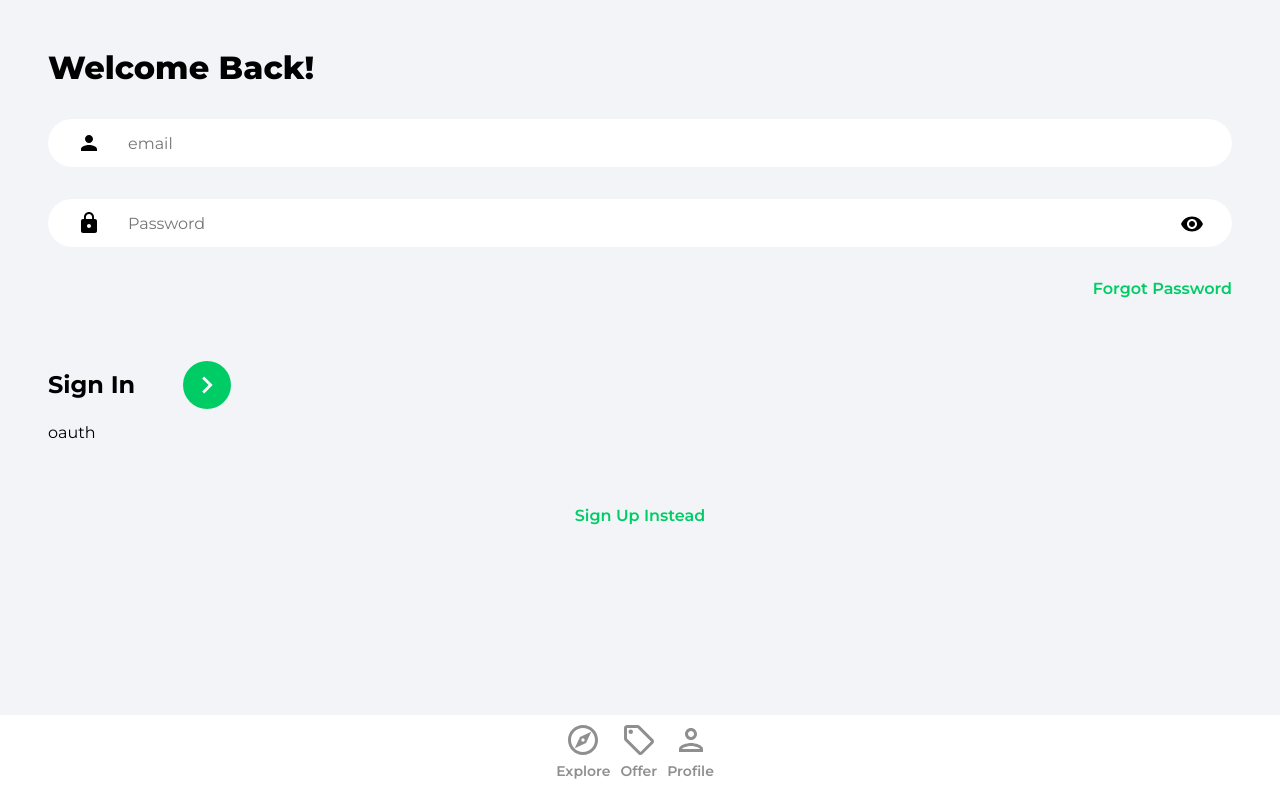
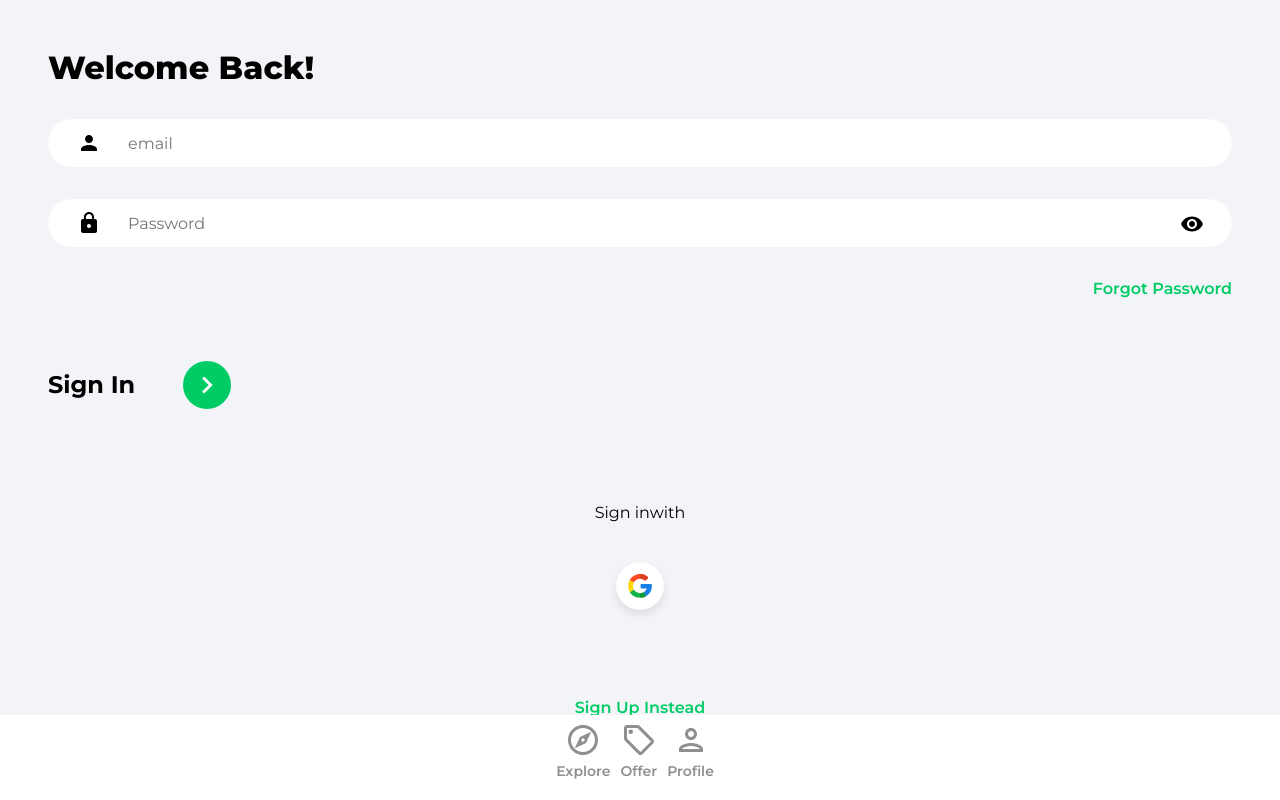
Before and after one commit to blksy/House_market, a React (Create React App) app: page /sign-in in a window 1280 px wide. Built offline with nearby package versions, Linux system fonts and the light colour scheme.

Commit message:
continued work on google auth

```diff
--- a/src/components/OAuth.jsx
+++ b/src/components/OAuth.jsx
@@ -6,7 +6,29 @@
 import googleIcon from '../assets/svg/googleIcon.svg'
 
 function OAuth() {
-   return <div>oauth</div>
+   const navigate = useNavigate()
+   const location = useLocation()
+
+   const onGoogleClick = async () =>{
+      try{
+         const auth = getAuth()
+         const provider = new GoogleAuthProvider()
+         const result = await sighInWithPopup(auth, provider)
+         const user = result.user
+
+
+      }catch(error){
+
+      }
+   }
+
+   return <div className='socialLogin'>
+   <p>Sign {location.pathname === '/sign-up' ? 'up' : 'in'}
+   with</p>
+    <button className='socialIconDiv' onClick={onGoogleClick}>
+      <img className='socialIconImg' src={googleIcon} alt="google"/>
+    </button>
+   </div>
 }
 
 export default OAuth;
```
